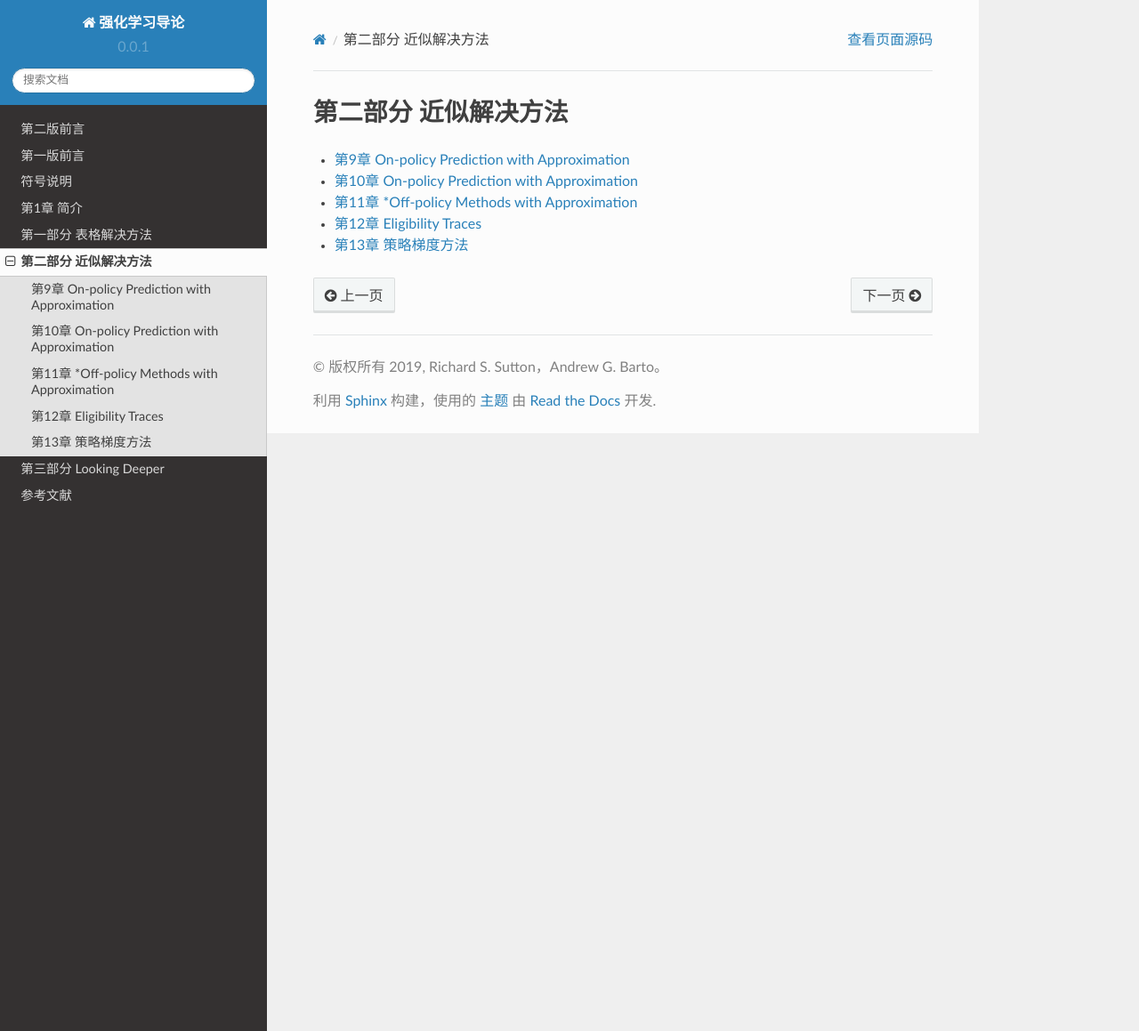
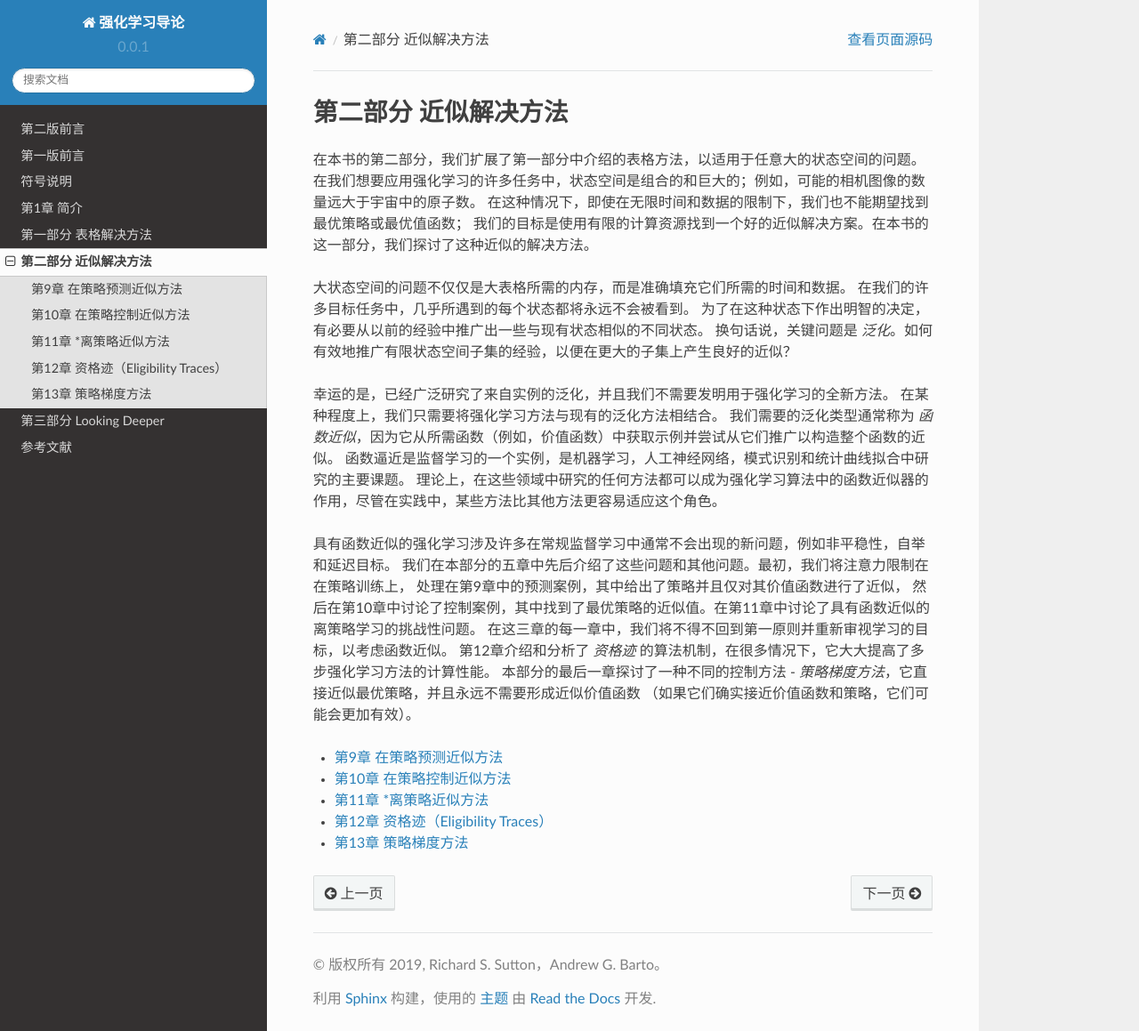
Before and after one commit to qiwihui/reinforcement-learning-an-introduction-chinese, a Sphinx documentation site: the page built from source/partII/index.rst, in a window 1280 px wide and 1159 px high. Shown: the whole window at 89% size. Built offline with Sphinx 7.4.7 and the Read the Docs theme 2.0.0, drawn with Linux system fonts in a browser that asks for light colours.

Commit message:
docs: 第二部分概述

```diff
--- a/source/partII/chapter10.rst
+++ b/source/partII/chapter10.rst
@@ -1,2 +1,2 @@
-第10章 On-policy Prediction with Approximation
-================================================
+第10章 在策略控制近似方法
+============================
--- a/source/partII/chapter11.rst
+++ b/source/partII/chapter11.rst
@@ -1,2 +1,2 @@
-第11章 \*Off-policy Methods with Approximation
+第11章 \*离策略近似方法
 ===============================================
--- a/source/partII/chapter12.rst
+++ b/source/partII/chapter12.rst
@@ -1,2 +1,2 @@
-第12章 Eligibility Traces
-============================
+第12章 资格迹（Eligibility Traces）
+=========================================
--- a/source/partII/chapter9.rst
+++ b/source/partII/chapter9.rst
@@ -1,2 +1,2 @@
-第9章 On-policy Prediction with Approximation
-===============================================
+第9章 在策略预测近似方法
+===========================
--- a/source/partII/index.rst
+++ b/source/partII/index.rst
@@ -1,6 +1,31 @@
 =====================
 第二部分 近似解决方法
 =====================
+
+在本书的第二部分，我们扩展了第一部分中介绍的表格方法，以适用于任意大的状态空间的问题。
+在我们想要应用强化学习的许多任务中，状态空间是组合的和巨大的；例如，可能的相机图像的数量远大于宇宙中的原子数。
+在这种情况下，即使在无限时间和数据的限制下，我们也不能期望找到最优策略或最优值函数；
+我们的目标是使用有限的计算资源找到一个好的近似解决方案。在本书的这一部分，我们探讨了这种近似的解决方法。
+
+大状态空间的问题不仅仅是大表格所需的内存，而是准确填充它们所需的时间和数据。
+在我们的许多目标任务中，几乎所遇到的每个状态都将永远不会被看到。
+为了在这种状态下作出明智的决定，有必要从以前的经验中推广出一些与现有状态相似的不同状态。
+换句话说，关键问题是 *泛化*。如何有效地推广有限状态空间子集的经验，以便在更大的子集上产生良好的近似？
+
+幸运的是，已经广泛研究了来自实例的泛化，并且我们不需要发明用于强化学习的全新方法。
+在某种程度上，我们只需要将强化学习方法与现有的泛化方法相结合。
+我们需要的泛化类型通常称为 *函数近似*，因为它从所需函数（例如，价值函数）中获取示例并尝试从它们推广以构造整个函数的近似。
+函数逼近是监督学习的一个实例，是机器学习，人工神经网络，模式识别和统计曲线拟合中研究的主要课题。
+理论上，在这些领域中研究的任何方法都可以成为强化学习算法中的函数近似器的作用，尽管在实践中，某些方法比其他方法更容易适应这个角色。
+
+具有函数近似的强化学习涉及许多在常规监督学习中通常不会出现的新问题，例如非平稳性，自举和延迟目标。
+我们在本部分的五章中先后介绍了这些问题和其他问题。最初，我们将注意力限制在在策略训练上，
+处理在第9章中的预测案例，其中给出了策略并且仅对其价值函数进行了近似，
+然后在第10章中讨论了控制案例，其中找到了最优策略的近似值。在第11章中讨论了具有函数近似的离策略学习的挑战性问题。
+在这三章的每一章中，我们将不得不回到第一原则并重新审视学习的目标，以考虑函数近似。
+第12章介绍和分析了 *资格迹* 的算法机制，在很多情况下，它大大提高了多步强化学习方法的计算性能。
+本部分的最后一章探讨了一种不同的控制方法 - *策略梯度方法*，它直接近似最优策略，并且永远不需要形成近似价值函数
+（如果它们确实接近价值函数和策略，它们可能会更加有效）。
 
 
 .. toctree::
```
